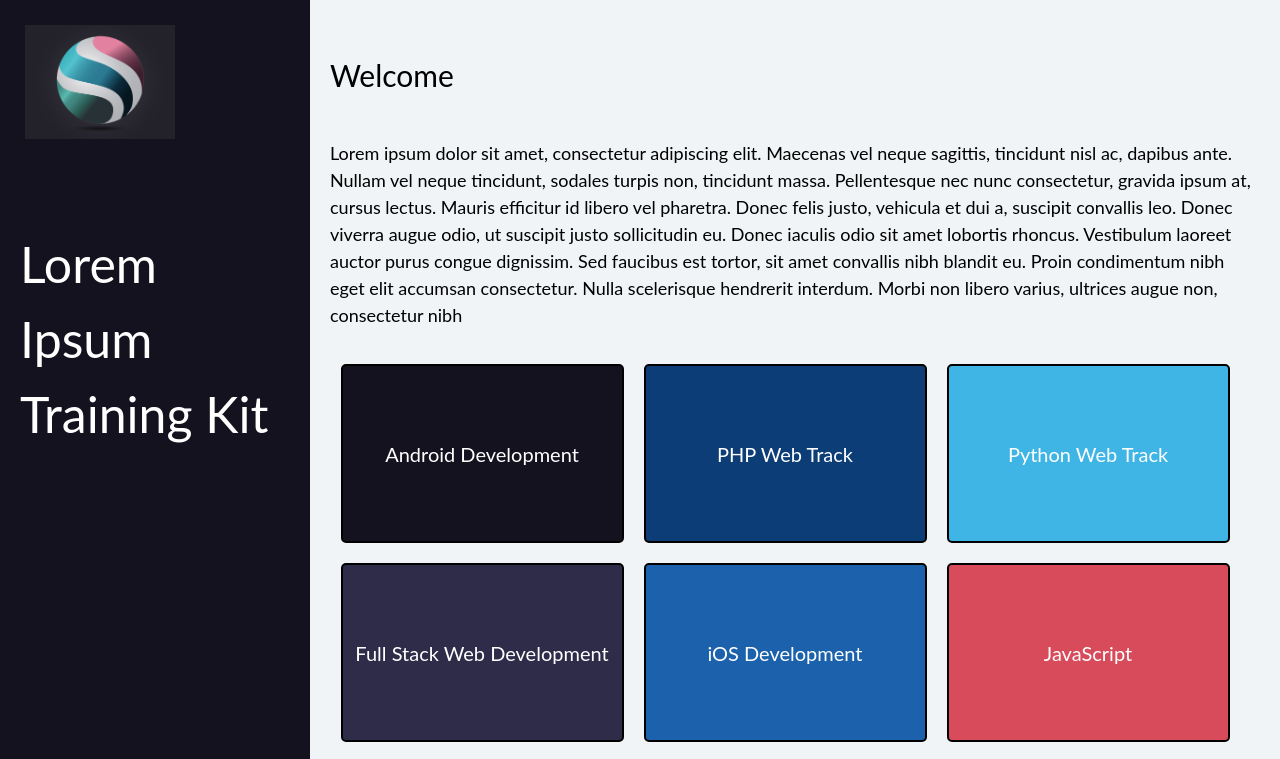
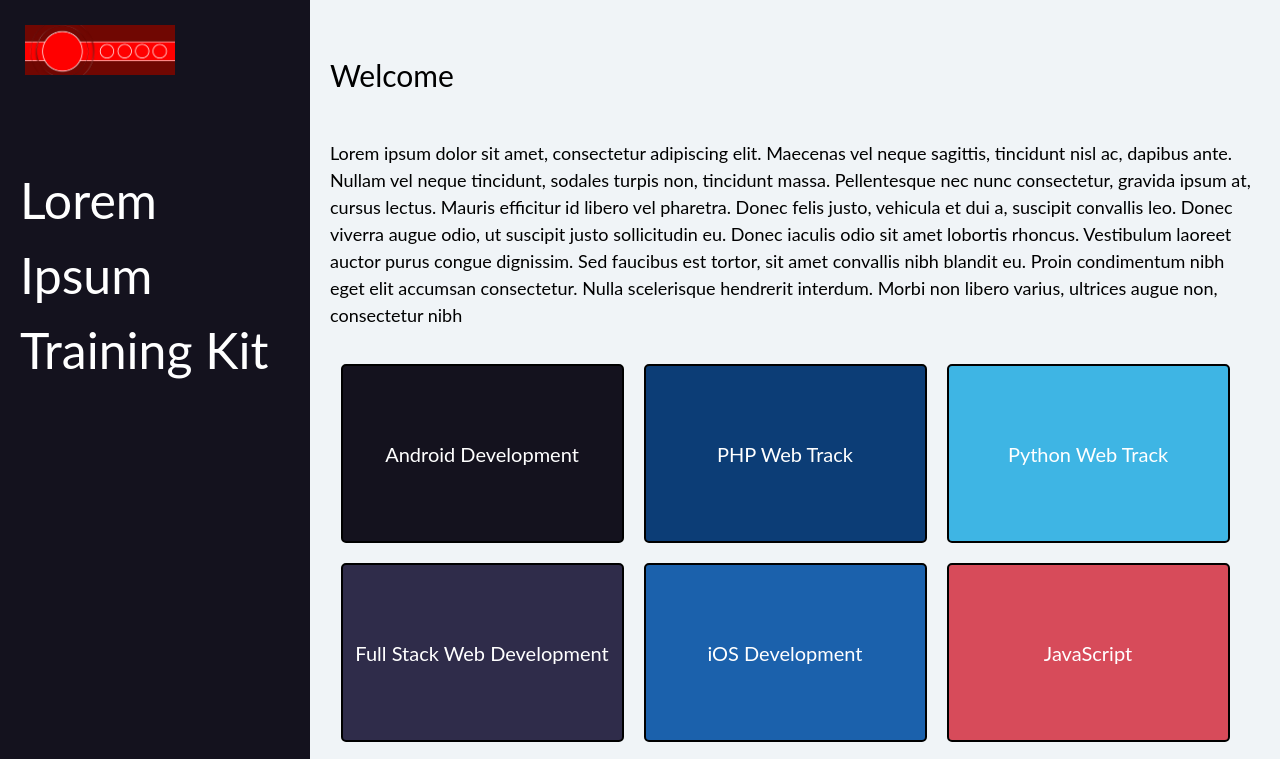
Before and after one commit to BevinKylie/lambda-tk-clone, a plain HTML site: page index.html in a window 1280 px wide. Shown: the top 759 px of the page. Drawn offline with Linux system fonts and the light colour scheme.

Commit message:
updates logo

```diff
--- a/index.html
+++ b/index.html
@@ -13,7 +13,7 @@
     <div class="main-container">
         <div class="left-wrapper">
             <div class="left-side">
-                <img class="logo" src="./ball-2157465_1280.png" alt="logo">
+                <img class="logo" src="./logo-1862302_1280.png" alt="logo">
                 <div class="h1-wrapper">
                     <h1>Lorem</h1>
                     <h1>Ipsum</h1>
```
Also changed, not shown: ball-2157465_1280.png (deleted), logo-1862302_1280.png (added).
